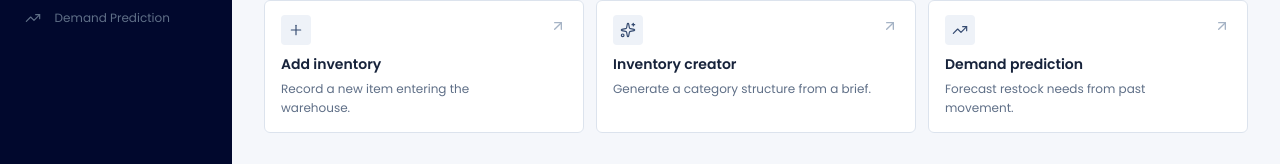
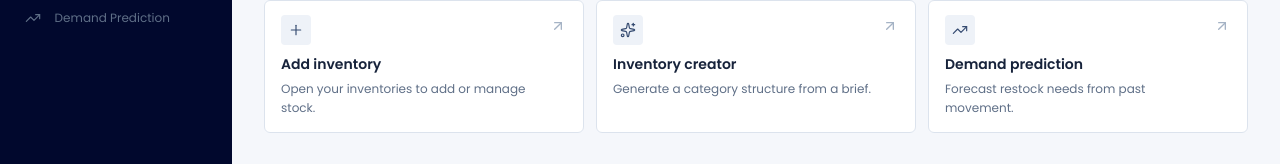
Before and after one commit to bienrose/software_eng, a Next.js app in the folder aims/: page /dashboard in a window 1280 px wide. Shown: the part 336-500 px from the top of the page. Built offline with nearby package versions, Linux system fonts and the light colour scheme.

Commit message:
Fix dashboard add inventory quick action

```diff
--- a/aims/app/dashboard/page.tsx
+++ b/aims/app/dashboard/page.tsx
@@ -58,10 +58,10 @@ const inventoryRows: {
 
 const quickActions = [
   {
-    href: "/inventory/add",
+    href: "/inventory",
     icon: Plus,
     title: "Add inventory",
-    description: "Record a new item entering the warehouse.",
+    description: "Open your inventories to add or manage stock.",
   },
   {
     href: "/inventory_creator",
```
